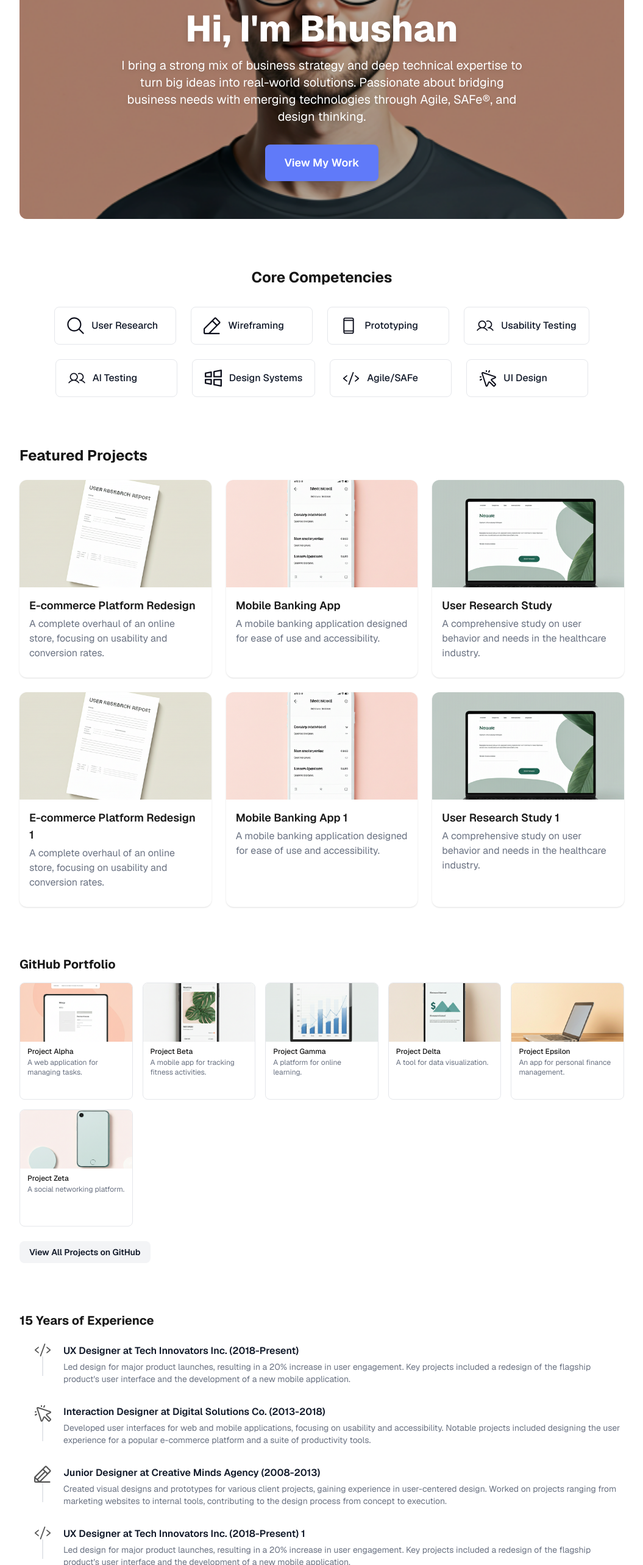
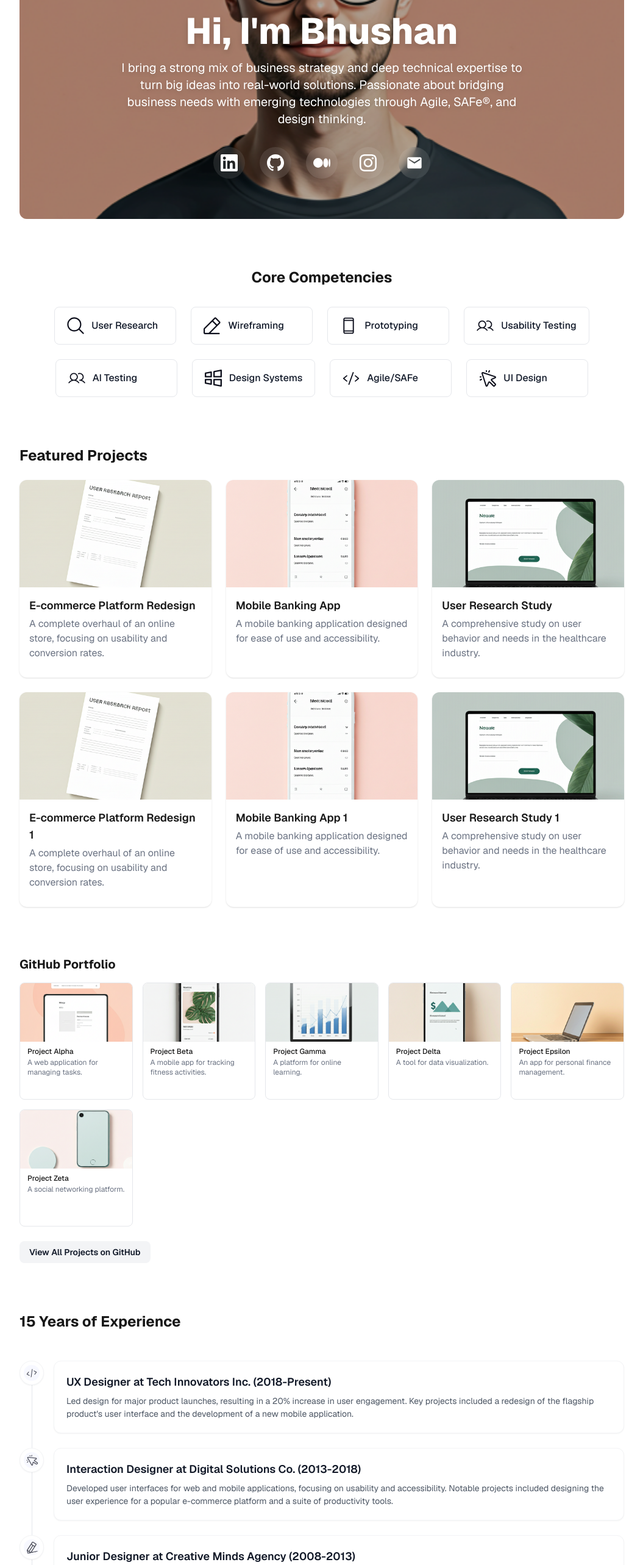
Before and after one commit to bhushanmaheshwari/bhushanmaheshwari.github.io, a Next.js app: page / in a window 1280 px wide. Shown: the part 234-2800 px from the top of the page at 61% size, without its empty margins (112-1167 px from the left). Built offline with nearby package versions, Linux system fonts and the light colour scheme.

Commit message:
updated - animation on experience page

```diff
--- a/src/components/Experience.js
+++ b/src/components/Experience.js
@@ -1,36 +1,66 @@
 import Image from "next/image";
+import { useState, useEffect } from "react";
+import "../styles/Experience.css";
 
 export default function Experience({ data }) {
+  const [activeIndex, setActiveIndex] = useState(null);
+  const [isVisible, setIsVisible] = useState(false);
+
+  useEffect(() => {
+    const observer = new IntersectionObserver(
+      ([entry]) => {
+        if (entry.isIntersecting) {
+          setIsVisible(true);
+        }
+      },
+      { threshold: 0.1 }
+    );
+
+    const element = document.querySelector('#experience-section');
+    if (element) observer.observe(element);
+
+    return () => {
+      if (element) observer.unobserve(element);
+    };
+  }, []);
+
   return (
-    <section className="max-w-5xl mx-auto px-4 mb-12">
-      <h2 className="font-bold text-xl mb-6">15 Years of Experience</h2>
-      <div className="relative pl-6">
-        <div className="flex flex-col gap-8">
+    <section id="experience-section" className="max-w-5xl mx-auto px-4 mb-12">
+      <h2 className="font-bold text-xl md:text-2xl mb-12 animate-fade-in-up">
+        15 Years of Experience
+      </h2>
+      <div className="experience-timeline">
+        <div className="timeline-line" />
+
+        <div className="timeline-items">
           {data.map((item, idx) => (
             <div
               key={item.title}
-              className="relative flex items-start group"
+              className={`timeline-item ${isVisible ? 'fade-in' : 'fade-out'}`}
+              style={{ transitionDelay: `${idx * 200}ms` }}
+              onMouseEnter={() => setActiveIndex(idx)}
+              onMouseLeave={() => setActiveIndex(null)}
             >
-              {/* Timeline icon and vertical line */}
-              <div className="flex flex-col items-center mr-4 z-10 relative">
-                <div className="relative">
+              <div className="timeline-icon">
+                <div className="timeline-icon-inner">
                   <Image
                     src={item.icon}
                     alt=""
-                    width={28}
-                    height={28}
-                    className="opacity-70 grayscale"
+                    width={20}
+                    height={20}
                   />
-                  {/* Vertical line below icon, except for last item */}
-                  {idx < data.length - 1 && (
-                    <div className="absolute left-1/2 top-full -translate-x-1/2 w-0.5 bg-gray-200" style={{ height: '32px' }} />
-                  )}
                 </div>
               </div>
-              {/* Experience content, no box */}
-              <div className="flex-1 pl-1">
-                <div className="font-semibold text-base mb-1 text-gray-900">{item.title}</div>
-                <div className="text-gray-500 text-sm">{item.desc}</div>
+
+              <div className="timeline-content">
+                <div className="timeline-card">
+                  <div className="timeline-title">
+                    {item.title}
+                  </div>
+                  <div className="timeline-description">
+                    {item.desc}
+                  </div>
+                </div>
               </div>
             </div>
           ))}
--- a/src/components/Hero.js
+++ b/src/components/Hero.js
@@ -16,12 +16,30 @@ export default function Hero({ data }) {
           <h1 className="text-white font-extrabold text-3xl sm:text-4xl md:text-6xl text-center mb-2 md:mb-4 animate-fade-in-up drop-shadow-lg">
             {data.headline}
           </h1>
-          <p className="text-white text-base sm:text-lg md:text-xl text-center mb-4 md:mb-8 max-w-2xl animate-fade-in-up animation-delay-200 drop-shadow-md">
+          <p className="text-white text-base sm:text-lg md:text-xl text-center mb-6 md:mb-8 max-w-2xl animate-fade-in-up animation-delay-200 drop-shadow-md">
             {data.subtext}
           </p>
-          <button className="bg-[#607af9] text-white font-semibold rounded-lg px-6 md:px-8 py-3 md:py-4 text-base md:text-lg shadow-lg hover:bg-[#4256c9] transition-all duration-300 transform hover:scale-105 animate-fade-in-up animation-delay-400">
-            {data.cta}
-          </button>
+          <div className="flex gap-4 md:gap-6 animate-fade-in-up animation-delay-400">
+            {data.socialLinks.map((social) => (
+              <a
+                key={social.name}
+                href={social.url}
+                target="_blank"
+                rel="noopener noreferrer"
+                className="bg-white/10 hover:bg-white/20 backdrop-blur-sm p-3 rounded-full transition-all duration-300 transform hover:scale-110 hover:rotate-3"
+                aria-label={social.name}
+              >
+                <div className="relative w-6 h-6 md:w-7 md:h-7">
+                  <Image
+                    src={social.icon}
+                    alt={social.name}
+                    fill
+                    className="object-contain"
+                  />
+                </div>
+              </a>
+            ))}
+          </div>
         </div>
       </div>
     </section>
```
Also changed, not shown: src/styles/Hero.css (deleted, +0 -65 lines), src/styles/Navbar.css (deleted, +0 -79 lines).
